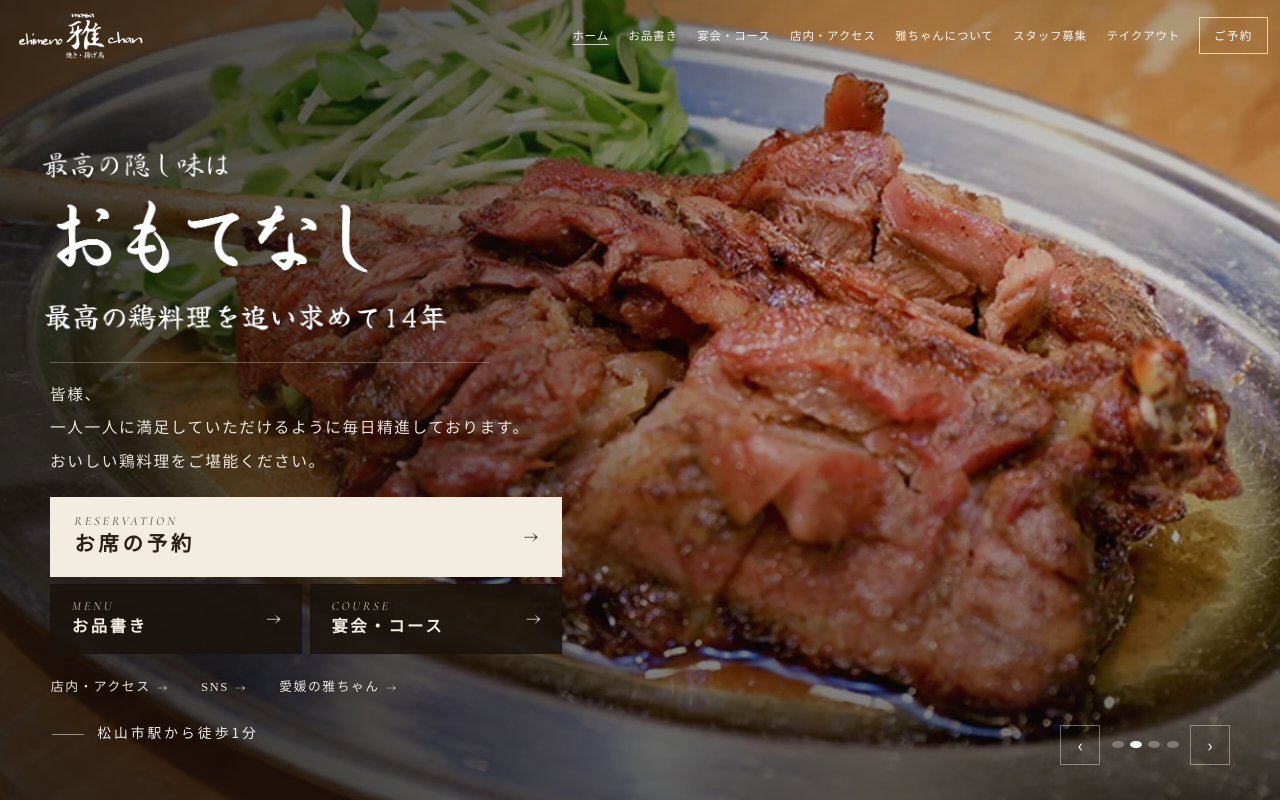
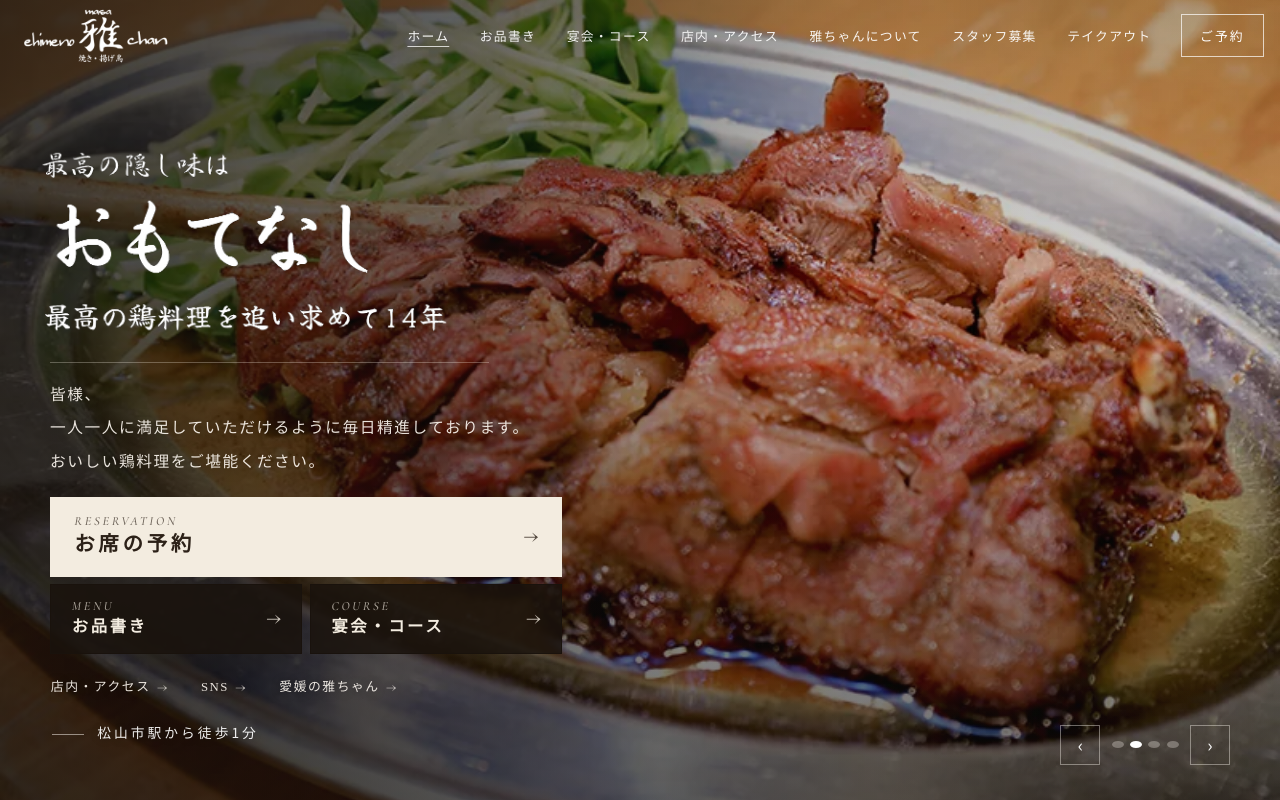
Before and after one commit to dohiwebc/ehimenomasa, a plain HTML site: page index.html in a window 1280 px wide. Shown: the top 800 px of the page. Drawn offline with nearby package versions, Linux system fonts and the light colour scheme; a web font is replaced by a local one.

Commit message:
MacBook Air 13インチ想定の1280pxまではヘッダーを通常サイズのままにする。
Co-authored-by: Cursor <cursoragent@cursor.com>

```diff
--- a/css/responsive.css
+++ b/css/responsive.css
@@ -15,51 +15,24 @@
   }
 }
 
-/* PC幅に応じてナビを段階的にコンパクト化（タブレット手前まで1行維持） */
-@media (max-width: 1360px) and (min-width: 1025px) {
-  .site-header__inner {
-    gap: 0.75rem;
-  }
-
-  .site-logo img {
-    height: 54px;
-  }
-
-  .site-nav__list {
-    gap: 0.28rem;
-  }
-
-  .site-nav__link {
-    padding: 0.4rem 0.65rem;
-    font-size: 0.76rem;
-    letter-spacing: 0.08em;
-  }
-
-  .site-nav__reserve {
-    margin-left: 0.55rem;
-    min-height: 38px;
-    padding: 0.5rem 1rem !important;
-    letter-spacing: 0.14em;
-  }
-}
-
-@media (max-width: 1280px) and (min-width: 1025px) {
+/* 1280pxまでは通常サイズ。それより狭い幅から段階的にコンパクト化 */
+@media (max-width: 1279px) and (min-width: 1180px) {
   .site-header__inner {
     gap: 0.55rem;
     width: min(100% - 1.5rem, 1280px);
   }
 
   .site-logo img {
-    height: 50px;
+    height: 52px;
   }
 
   .site-nav__list {
-    gap: 0.18rem;
+    gap: 0.2rem;
   }
 
   .site-nav__link {
-    padding: 0.36rem 0.52rem;
-    font-size: 0.72rem;
+    padding: 0.38rem 0.55rem;
+    font-size: 0.74rem;
     letter-spacing: 0.07em;
   }
 
@@ -71,23 +44,23 @@
   }
 }
 
-@media (max-width: 1180px) and (min-width: 1025px) {
+@media (max-width: 1179px) and (min-width: 1100px) {
   .site-header__inner {
     gap: 0.4rem;
     width: min(100% - 1.25rem, 1280px);
   }
 
   .site-logo img {
-    height: 46px;
+    height: 48px;
   }
 
   .site-nav__list {
-    gap: 0.1rem;
+    gap: 0.12rem;
   }
 
   .site-nav__link {
-    padding: 0.32rem 0.4rem;
-    font-size: 0.68rem;
+    padding: 0.34rem 0.42rem;
+    font-size: 0.7rem;
     letter-spacing: 0.05em;
   }
 
@@ -99,7 +72,7 @@
   }
 }
 
-@media (max-width: 1100px) and (min-width: 1025px) {
+@media (max-width: 1099px) and (min-width: 1025px) {
   .site-header__inner {
     gap: 0.3rem;
     width: min(100% - 1rem, 1280px);
--- a/index.html
+++ b/index.html
@@ -21,8 +21,8 @@
   <link rel="preconnect" href="https://fonts.gstatic.com" crossorigin>
   <link href="https://fonts.googleapis.com/css2?family=Cormorant+Garamond:ital,wght@0,500;0,600;1,500&family=Noto+Sans+JP:wght@400;500;700&family=Zen+Old+Mincho:wght@500;600;700&display=swap" rel="stylesheet">
   <link rel="stylesheet" href="css/reset.css">
-  <link rel="stylesheet" href="css/style.css?v=20260922u">
-  <link rel="stylesheet" href="css/responsive.css?v=20260922u">
+  <link rel="stylesheet" href="css/style.css?v=20260922v">
+  <link rel="stylesheet" href="css/responsive.css?v=20260922v">
 </head>
 <body>
 
```
Also changed, not shown: about.html (+2 -2 lines), course.html (+2 -2 lines), menu.html (+2 -2 lines), privacy.html (+2 -2 lines), recruit.html (+2 -2 lines), reserve.html (+2 -2 lines), shop.html (+2 -2 lines), takeout.html (+2 -2 lines), thanks.html (+2 -2 lines).
